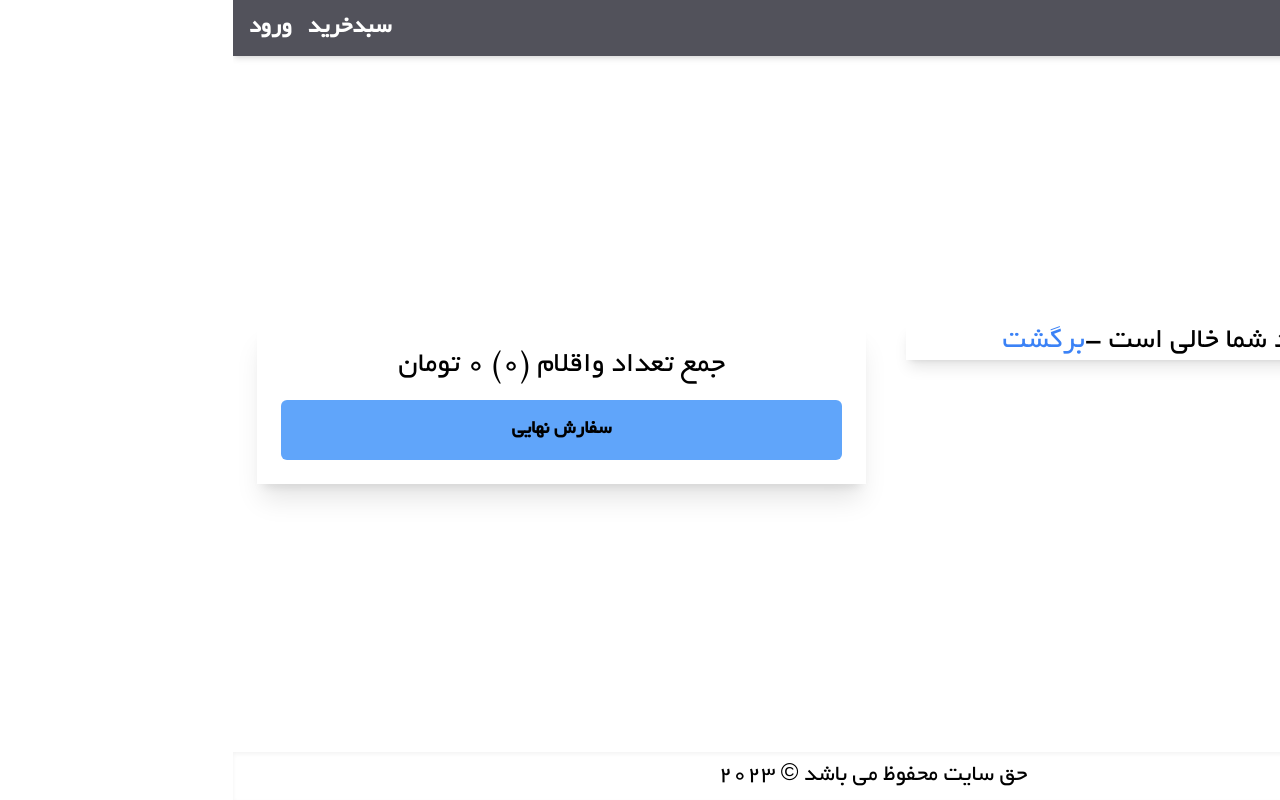
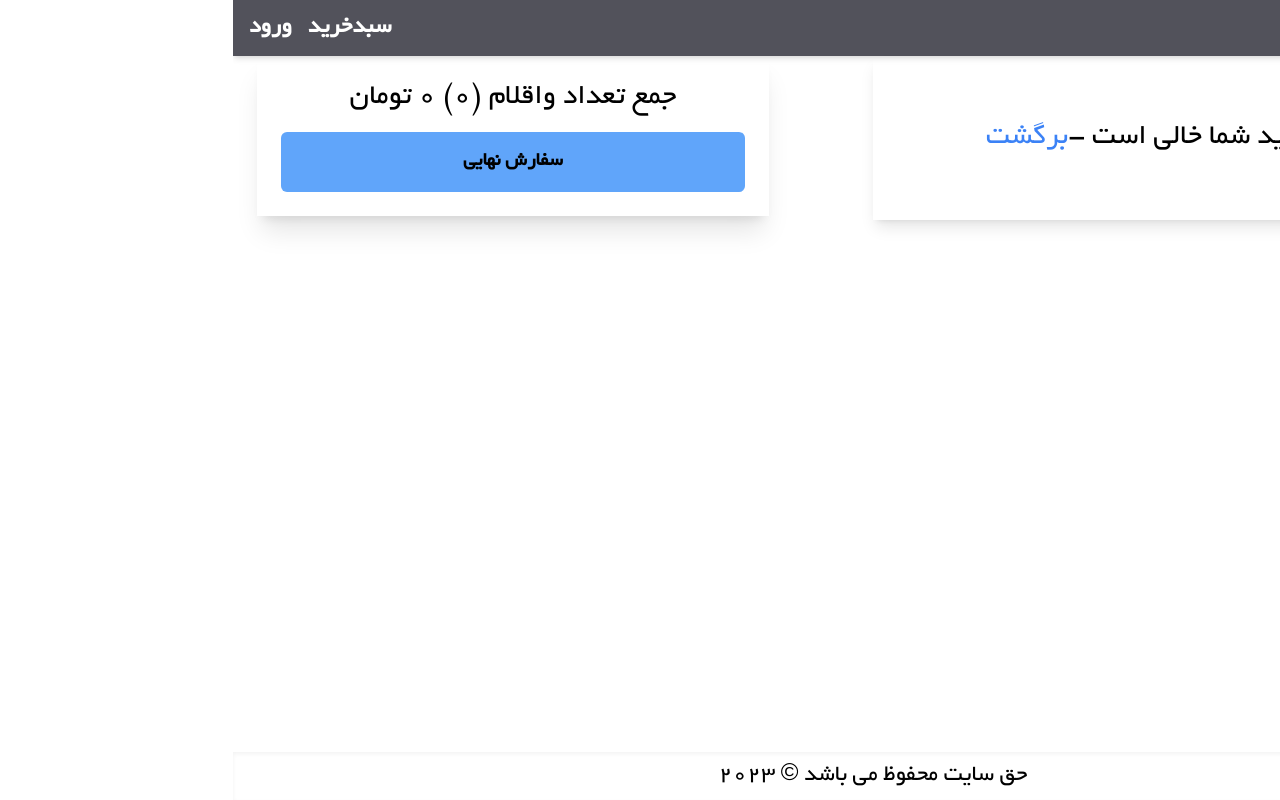
Before and after one commit to ghiyaee/myShop, a Next.js app: page /card in a window 1280 px wide. Built offline with nearby package versions, Linux system fonts and the light colour scheme.

Commit message:
fix positions

```diff
--- a/app/component/Card.jsx
+++ b/app/component/Card.jsx
@@ -18,10 +18,10 @@ const Card = () => {
   }
   return (
     <>
-      <div className="flex gap-10">
+      <div className="flex justify-between w-full  absolute top-14">
         <div className="w-[50%] ">
           {cart.cartItems.length === 0 ? (
-            <h2 className="flex justify-center items-center text-3xl shadow-lg mr-8">
+            <h2 className="flex justify-center items-center text-3xl p-16 shadow-lg mr-8">
               سبد خرید شما خالی است -
               <Link className="text-blue-500" href={'/'}>
                 برگشت
@@ -44,6 +44,7 @@ const Card = () => {
                   {resp.name}
                 </h2>
                 <p>
+                  تعداد
                   <select
                     value={resp.quantity}
                     onChange={(e) => updateGty(resp, e.target.value)}
@@ -66,7 +67,7 @@ const Card = () => {
             ))
           )}
         </div>
-        <div className="shadow-xl w-[50%] ml-6 text-center p-6 text-3xl flex flex-col justify-around">
+        <div className="shadow-xl w-[40%] ml-6 text-center p-6 text-3xl flex flex-col justify-around absolute left-0  ">
           <div>
             {`جمع تعداد واقلام (${cart.cartItems.reduce(
               (a, b) => a + b.quantity,
--- a/app/component/Footer.jsx
+++ b/app/component/Footer.jsx
@@ -1,6 +1,6 @@
 const Footer = () => {
     return (
-      <div className="flex justify-center items-center h-12 text-2xl shadow-inner">
+      <div className="flex justify-center items-center h-12 text-2xl shadow-inner ">
         <p>حق سایت محفوظ می باشد &copy; 2023 </p>
       </div>
     );
--- a/app/component/Header.jsx
+++ b/app/component/Header.jsx
@@ -11,7 +11,7 @@ const Header = () => {
   //   setCartItemsCount(cart.cartItems.reduce((a, b) => a + b.quantity, 0));
   // },[cart.cartItems])
   return (
-    <header>
+    <header >
       <nav
         className="h-14 bg-zinc-600 text-white flex items-center
          px-4 justify-between font-bold text-2xl shadow-md"
--- a/app/layout.jsx
+++ b/app/layout.jsx
@@ -14,15 +14,15 @@ export const metadata = {
 export default function RootLayout({ children }) {
   return (
     <html lang="fa:IR">
-      <body>
         <StoreProvider>
-          <div className="flex flex-col  min-h-screen justify-between ">
+      <body >
+           <div className="flex flex-col justify-between  min-h-screen">
             <Header />
             {children}
             <Footer />
-          </div>
+           </div>
+      </body>
         </StoreProvider>
-      </body>
     </html>
   );
 }
--- a/app/page.jsx
+++ b/app/page.jsx
@@ -16,7 +16,7 @@ const Homepage = () => {
     useProducts(resP);
   };
   return (
-    <div className="container m-auto mt-4 px-4 min-h-screen">
+    <div className="container m-auto mt-4 px-4  ">
       {products && <Products products={products} />}
     </div>
   );
```
